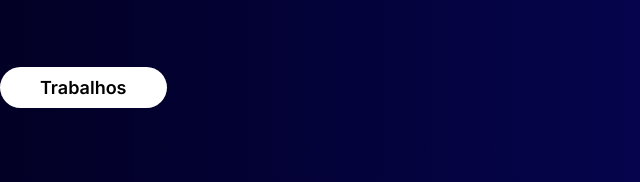
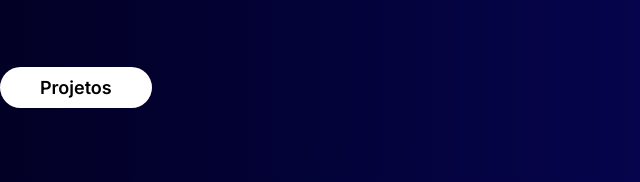
Before and after one commit to joaovictor877/portifolio, a plain HTML site: page index.html in a window 1280 px wide. Shown: the part 618-800 px from the top of the page, 0-640 px from the left. Drawn offline with nearby package versions, Linux system fonts and the light colour scheme.

Commit message:
adicionado aba projetos

```diff
--- a/index.html
+++ b/index.html
@@ -29,7 +29,7 @@
                     <li><a href="#habilidades">Habilidades</a></li>
                     <li><a href="#formação">Formação</a></li>
                     <li><a href="#sobre">Sobre</a></li>
-                    <li><a href="#trabalhos">Projetos</a></li>
+                    <li><a href="projetos.html">Projetos</a></li>
                 </ul>
             </nav>
             <!--botão dark and white mode-->
@@ -56,8 +56,8 @@
                         <p>Olá! Meu nome João Victor Silva Souza, sou um aluno dedicado e apaixonado pelo que faço. Com uma sólida formação acadêmica e experiência prática, busco constantemente desafios que me permitam crescer e contribuir de forma significativa para os projetos em que estou envolvido. </p>
 
                         <div class="joa-contato">
-                            <a href="#trabalhos">
-                                <button class="btn btn-primary">Trabalhos</button>
+                            <a href="projetos.html">
+                                <button class="btn btn-primary">Projetos</button>
                             </a>
                         </div>
                         </div><!--txt-topo-site-->
```
